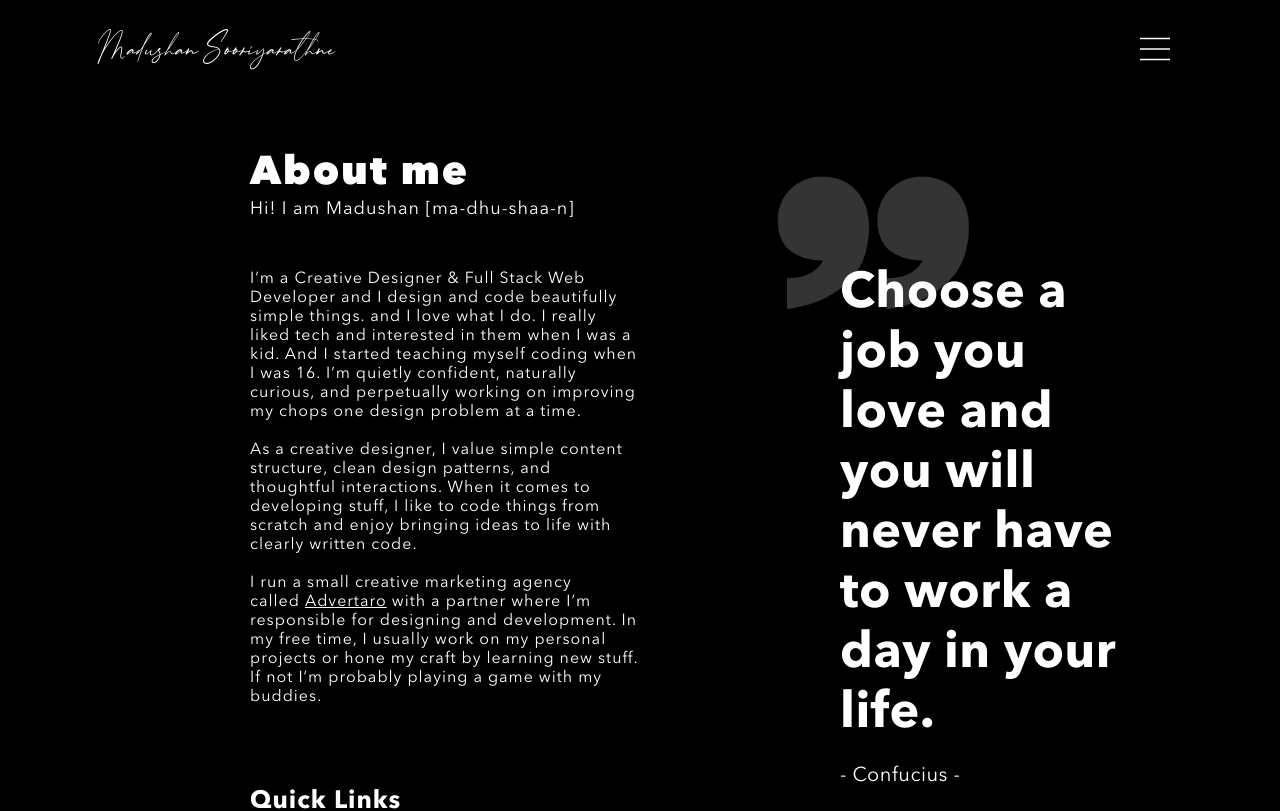
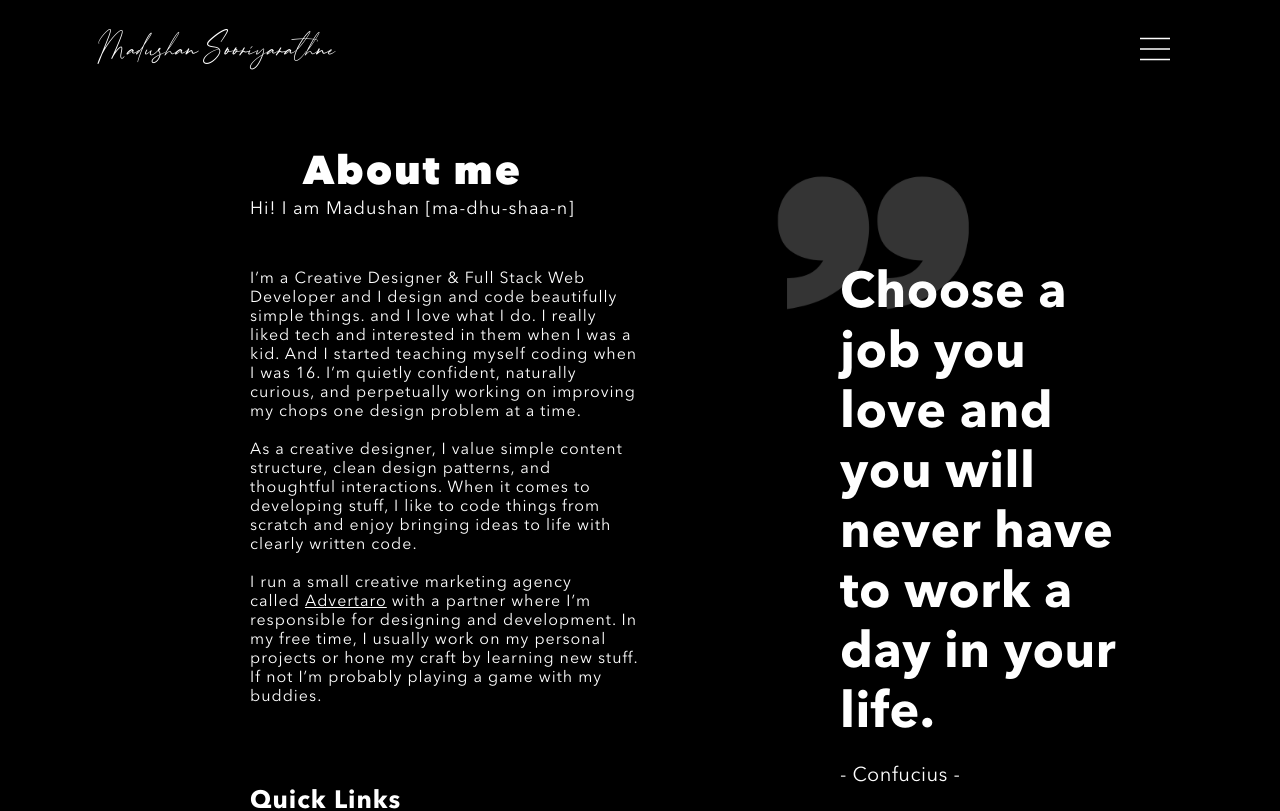
Before and after one commit to madushan-sooriyarathne/madushan-portfolio, a Next.js app: page /about in a window 1280 px wide. Shown: the top 811 px of the page. Built offline with nearby package versions, Linux system fonts and the light colour scheme.

Commit message:
added centered opiton to title-gropu

```diff
--- a/components/layout/title-group/TitleGroup.js
+++ b/components/layout/title-group/TitleGroup.js
@@ -1,7 +1,7 @@
 import { Group } from "./TitleGroupStyles";
 
-const TitleGroup = ({ children }) => {
-  return <Group>{children}</Group>;
+const TitleGroup = ({ children, centered = true }) => {
+  return <Group centered={centered}>{children}</Group>;
 };
 
 export default TitleGroup;
--- a/components/layout/title-group/TitleGroupStyles.js
+++ b/components/layout/title-group/TitleGroupStyles.js
@@ -3,7 +3,8 @@ import styled from "styled-components";
 const Group = styled.div`
   display: flex;
   flex-direction: column;
-  align-items: flex-start;
+  align-items: ${(props) => (props.centered ? "center" : "flex-start")};
+  text-align: ${(props) => (props.centered ? "center" : "left")};
 `;
 
 export { Group };
```
